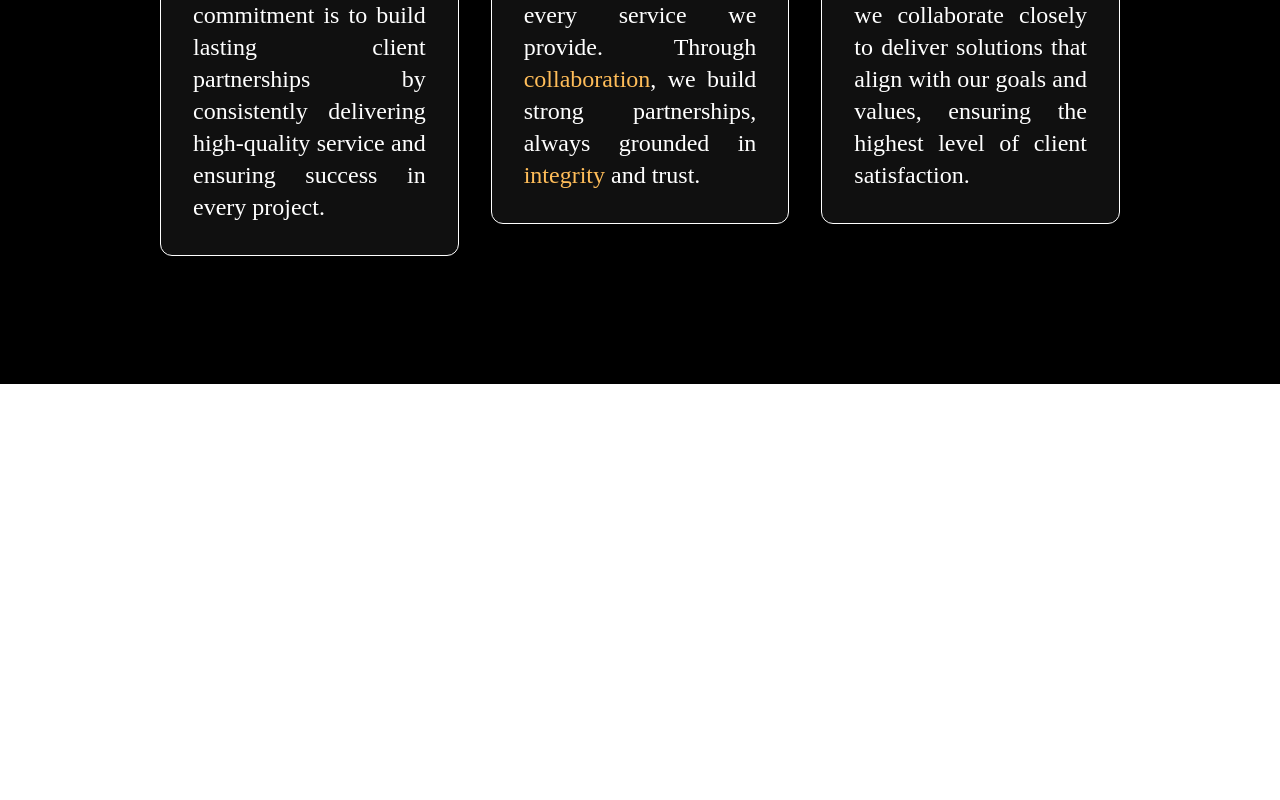
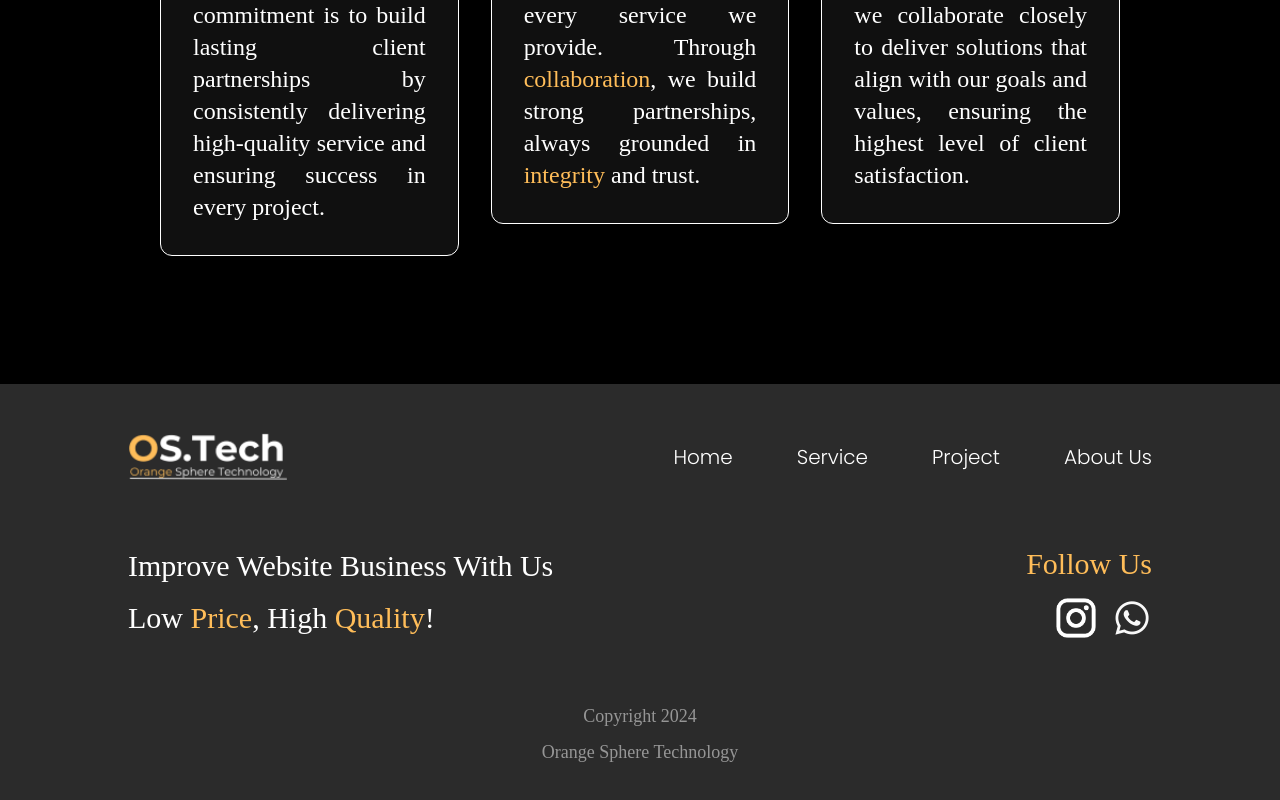
Before and after one commit to denaaay/ostech, a React (Vite) app: page / in a window 1280 px wide. Shown: the part 3490-4290 px from the top of the page. Before the commit the page ends 3874 px from the top, so only its background shows below. Built offline with nearby package versions, Linux system fonts and the light colour scheme; a web font is replaced by a local one.

Commit message:
create footer

```diff
--- /dev/null
+++ b/src/components/sections/Footer.jsx
@@ -0,0 +1,51 @@
+import OstechIcon from '../../assets/icon/ostechIcon.png';
+import IconInstagram from '../../assets/icon/iconInstagram.png';
+import IconWhatsapp from '../../assets/icon/iconWhatsapp.png';
+
+function Footer() {
+    return(
+        <div className="w-screen h-max bg-[#2B2B2B] px-32 py-12 flex flex-col gap-16">
+            {/* Header Footer */}
+            <div className="w-full h-max flex justify-between items-center">
+                <div className='w-max h-[50px]'>
+                    <img src={OstechIcon} alt="ostechIcon.png" className='w-full h-full object-cover'/>
+                </div>
+                <div className='w-max h-max flex items-center text-xl gap-16 flex justify-center text-white font-thin'>
+                    <p>Home</p>
+                    <p>Service</p>
+                    <p>Project</p>
+                    <p>About Us</p>
+                </div>
+            </div>
+
+            {/* Additional Content */}
+            <div className='w-full h-max flex justify-between items-center'>
+                <div className='w-full h-max flex flex-col items-start gap-4 font-primaryFont text-3xl text-white'>
+                    <p>Improve Website Business With Us</p>
+                    <p>Low <span className='text-secondaryColor'>Price</span>, High <span className='text-secondaryColor'>Quality</span>!</p>
+                </div>
+
+                {/* Follow Icon */}
+                <div className='w-full h-max flex flex-col items-end gap-4 font-primaryFont text-3xl text-secondaryColor'>
+                    <p>Follow Us</p>
+                    <div className='w-max h-max flex gap-4'>
+                        <div className='w-[40px]'>
+                            <img src={IconInstagram} alt="iconInstagram.png" className='w-full h-full object-cover'/>
+                        </div>
+                        <div className='w-[40px]'>
+                            <img src={IconWhatsapp} alt="iconWhatsapp.png" className='w-full h-full object-cover'/>
+                        </div>
+                    </div>
+                </div>
+            </div>
+
+            {/* Copyright Info */}
+            <div className='w-full h-max flex flex-col items-center gap-2 font-primaryFont text-lg font-thin text-white opacity-50'>
+                <p>Copyright 2024</p>
+                <p>Orange Sphere Technology</p>
+            </div>
+        </div>
+    );
+}
+
+export default Footer;
--- a/src/pages/Landing.jsx
+++ b/src/pages/Landing.jsx
@@ -1,4 +1,5 @@
 import AboutUs from "../components/sections/AboutUs";
+import Footer from "../components/sections/Footer";
 import Home from "../components/sections/Home";
 import Navbar from "../components/sections/Navbar";
 import Projects from "../components/sections/Projects";
@@ -14,6 +15,7 @@ function Landing(props) {
                 <Projects />
                 <AboutUs />
             </div>
+            <Footer />
         </div>
     );
 }
```
Also changed, not shown: src/assets/icon/iconInstagram.png (added), src/assets/icon/iconWhatsapp.png (added).
